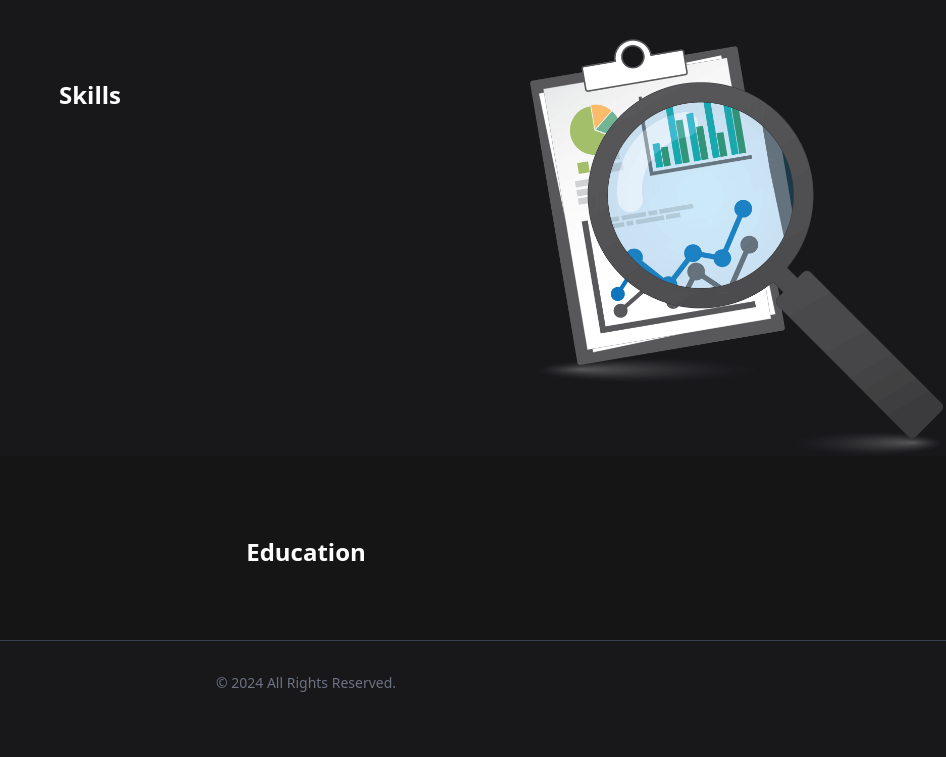
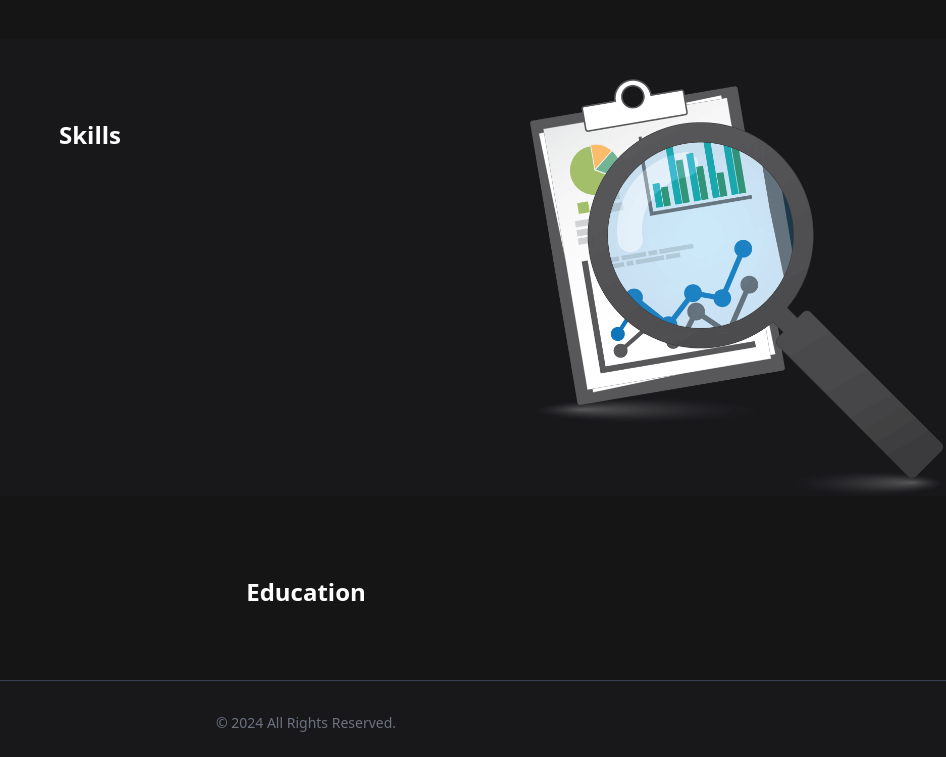
Before and after one commit to ReubenSiama/cv, a Laravel app: page / in a window 1280 px wide. Shown: the part 405-1162 px from the top of the page, without its empty margins (334-1280 px from the left). Before the commit the page ends 1097 px from the top, so only its background shows below. Run offline with Laravel 12, Linux system fonts and the light colour scheme; data that the repository does not hold is empty; style sheets or scripts are compiled from the project's sources.

Commit message:
margin y

```diff
--- a/resources/views/home.blade.php
+++ b/resources/views/home.blade.php
@@ -1,6 +1,6 @@
 @extends('layouts.main')
 @section('content')
-<div class="mx-5 md:container md:mx-auto mt-10">
+<div class="mx-5 md:container md:mx-auto my-10">
     <div class="grid grid-cols-1 md:grid-cols-3 gap-4">
         <div class="col-span-1 text-center">
             <img src="{{ asset('storage/'.$about->image)}}" alt="{{ $about->title }}" class="object-contain mx-auto">
```
Also changed, not shown: 3 other files.
